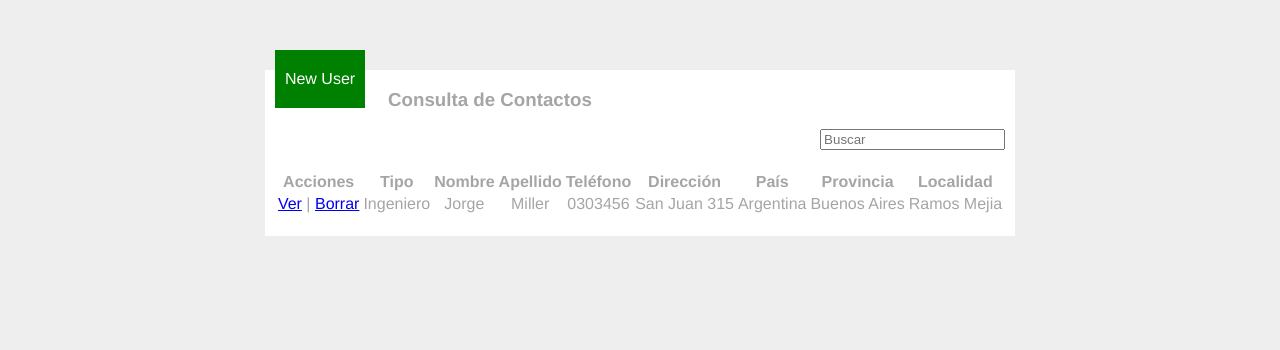
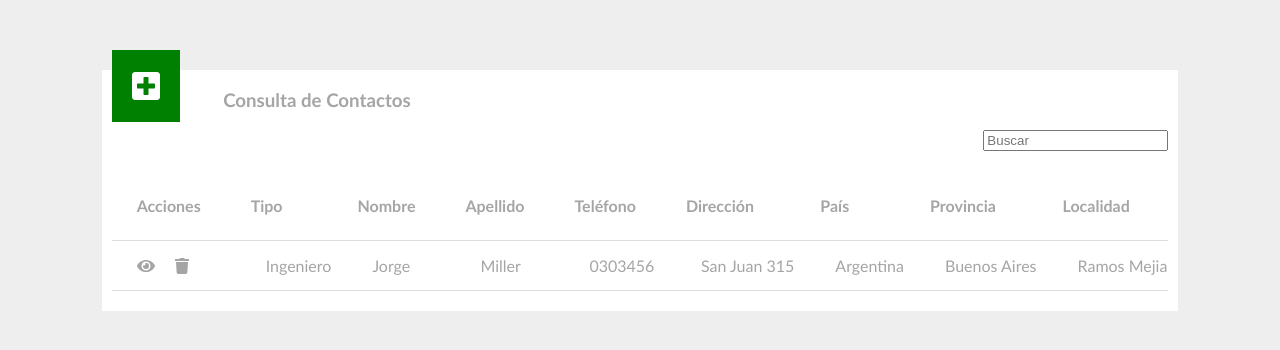
Before and after one commit to fedebarraza/vue-project, a Vue app: page / in a window 1280 px wide. Shown: the top 350 px of the page. Built offline with nearby package versions, Linux system fonts and the light colour scheme.

Commit message:
Styling changes

```diff
--- a/package.json
+++ b/package.json
@@ -8,6 +8,10 @@
     "lint": "vue-cli-service lint"
   },
   "dependencies": {
+    "@fortawesome/fontawesome-free": "^5.14.0",
+    "@fortawesome/fontawesome-svg-core": "^1.2.30",
+    "@fortawesome/free-solid-svg-icons": "^5.14.0",
+    "@fortawesome/vue-fontawesome": "^2.0.0",
     "core-js": "^3.6.5",
     "vue": "^2.6.11"
   },
--- a/src/App.vue
+++ b/src/App.vue
@@ -16,12 +16,11 @@ export default {
 
 <style>
 #app {
-  font-family: Avenir, Helvetica, Arial, sans-serif;
-  -webkit-font-smoothing: antialiased;
-  -moz-osx-font-smoothing: grayscale;
-  text-align: center;
+  font-family: "Trebuchet MS", Arial, Helvetica, sans-serif;
+  color: #a5a5a5;
+  display: flex;
+  justify-content: center;
   margin-top: 60px;
-  color: #a5a5a5;
 }
 
 body {
--- a/src/components/contactos/Contactos.vue
+++ b/src/components/contactos/Contactos.vue
@@ -1,7 +1,7 @@
 <template>
   <div class="contactos">
+    <h3>Consulta de Contactos</h3>
     <open-modal></open-modal>
-    <h3>Consulta de Contactos</h3>
     <search></search>
     <listado-contactos></listado-contactos>
   </div>
@@ -28,7 +28,8 @@ export default {
   display: inline-block;
 
   h3 {
-    width: 60%;
+    width: 40%;
+    text-align: center;
   }
 }
 </style>
--- a/src/components/contactos/ListadoContactos.vue
+++ b/src/components/contactos/ListadoContactos.vue
@@ -1,6 +1,6 @@
 <template>
   <div class="listado-contactos">
-    <table class="table table-hover text-nowrap">
+    <table class="table">
       <thead>
         <tr>
           <th>Acciones</th>
@@ -16,7 +16,16 @@
       </thead>
       <tbody>
         <tr>
-          <td><a href="#">Ver</a> | <a href="#">Borrar</a></td>
+          <td class="actions">
+            <font-awesome-icon
+              class="action-button"
+              icon="eye"
+            ></font-awesome-icon>
+            <font-awesome-icon
+              class="action-button"
+              icon="trash"
+            ></font-awesome-icon>
+          </td>
           <td>Ingeniero</td>
           <td>Jorge</td>
           <td>Miller</td>
@@ -32,15 +41,49 @@
 </template>
 
 <script>
+import { FontAwesomeIcon } from "@fortawesome/vue-fontawesome";
+
 export default {
-  name: "listado-contactos"
+  name: "listado-contactos",
+  components: {
+    FontAwesomeIcon
+  }
 };
 </script>
 
-<style scoped>
+<style lang="scss" scoped>
 .listado-contactos {
   display: flex;
   justify-content: center;
   margin: 20px 10px;
+
+  .table {
+    border-collapse: collapse;
+    text-align: left;
+
+    td,
+    th {
+      border-bottom: 1px solid #ddd;
+    }
+
+    th {
+      padding: 25px;
+    }
+
+    td {
+      padding-left: 40px;
+
+      &.actions {
+        padding: 15px;
+      }
+    }
+
+    tbody {
+      .action-button {
+        margin: 0 10px;
+        cursor: pointer;
+      }
+    }
+  }
 }
 </style>
--- a/src/components/contactos/OpenModal.vue
+++ b/src/components/contactos/OpenModal.vue
@@ -1,12 +1,21 @@
 <template>
   <div class="open-modal">
-    <div class="new-user">New User</div>
+    <font-awesome-icon
+      class="new-user"
+      icon="plus-square"
+      size="2x"
+    ></font-awesome-icon>
   </div>
 </template>
 
 <script>
+import { FontAwesomeIcon } from "@fortawesome/vue-fontawesome";
+
 export default {
-  name: "open-modal"
+  name: "open-modal",
+  components: {
+    FontAwesomeIcon
+  }
 };
 </script>
 
@@ -16,9 +25,10 @@ export default {
   position: absolute;
   top: 50px;
   margin-left: 10px;
+  cursor: pointer;
 
   .new-user {
-    margin: 20px 10px;
+    margin: 20px;
     color: white;
   }
 }
--- a/src/main.js
+++ b/src/main.js
@@ -1,5 +1,16 @@
 import Vue from "vue";
 import App from "./App.vue";
+
+import { library } from "@fortawesome/fontawesome-svg-core";
+
+import {
+  faTrash,
+  faEye,
+  faSearch,
+  faPlusSquare
+} from "@fortawesome/free-solid-svg-icons";
+
+library.add(faTrash, faEye, faSearch, faPlusSquare);
 
 Vue.config.productionTip = false;
 
```
Also changed, not shown: 1 other file (tests, documents, lock files or other folders).
